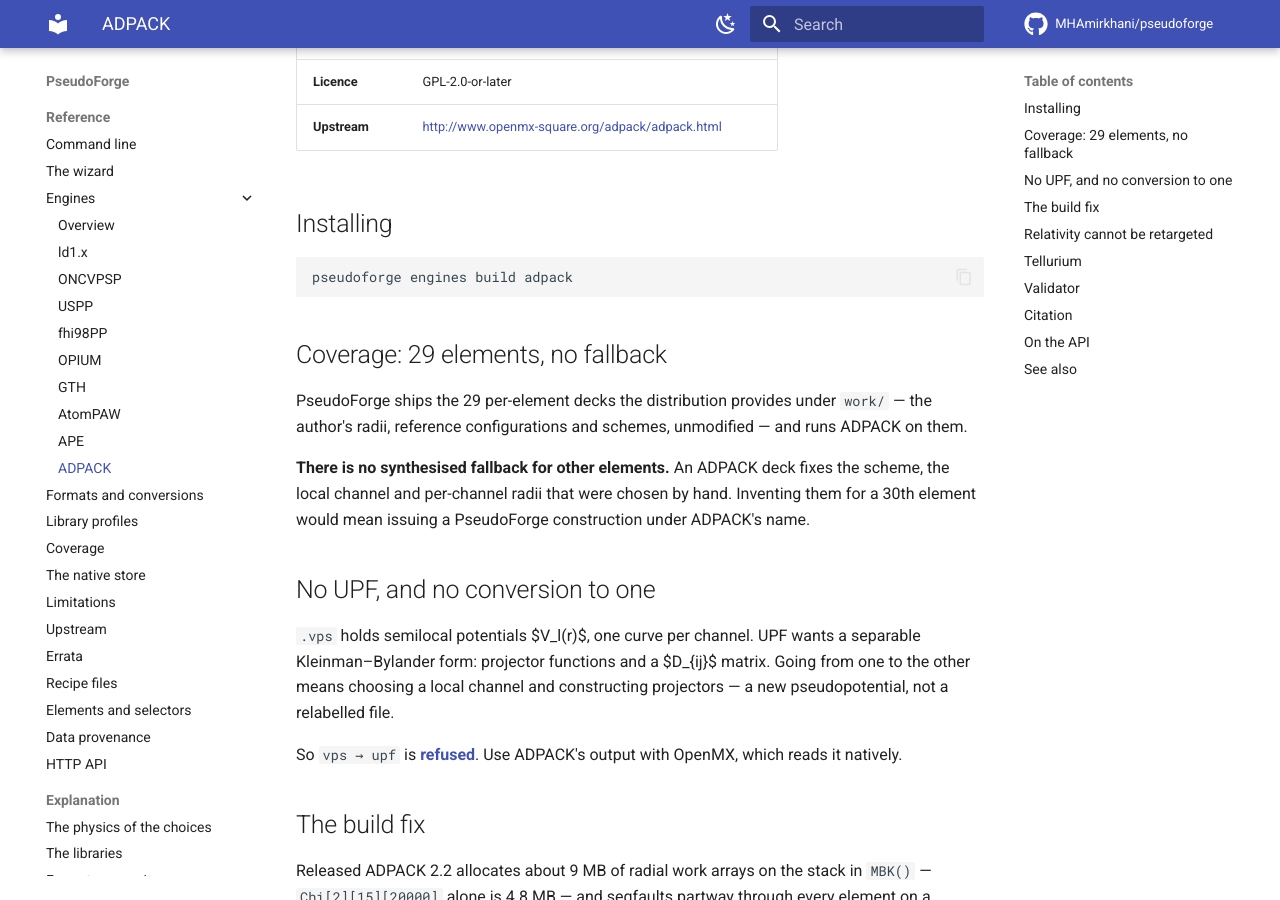
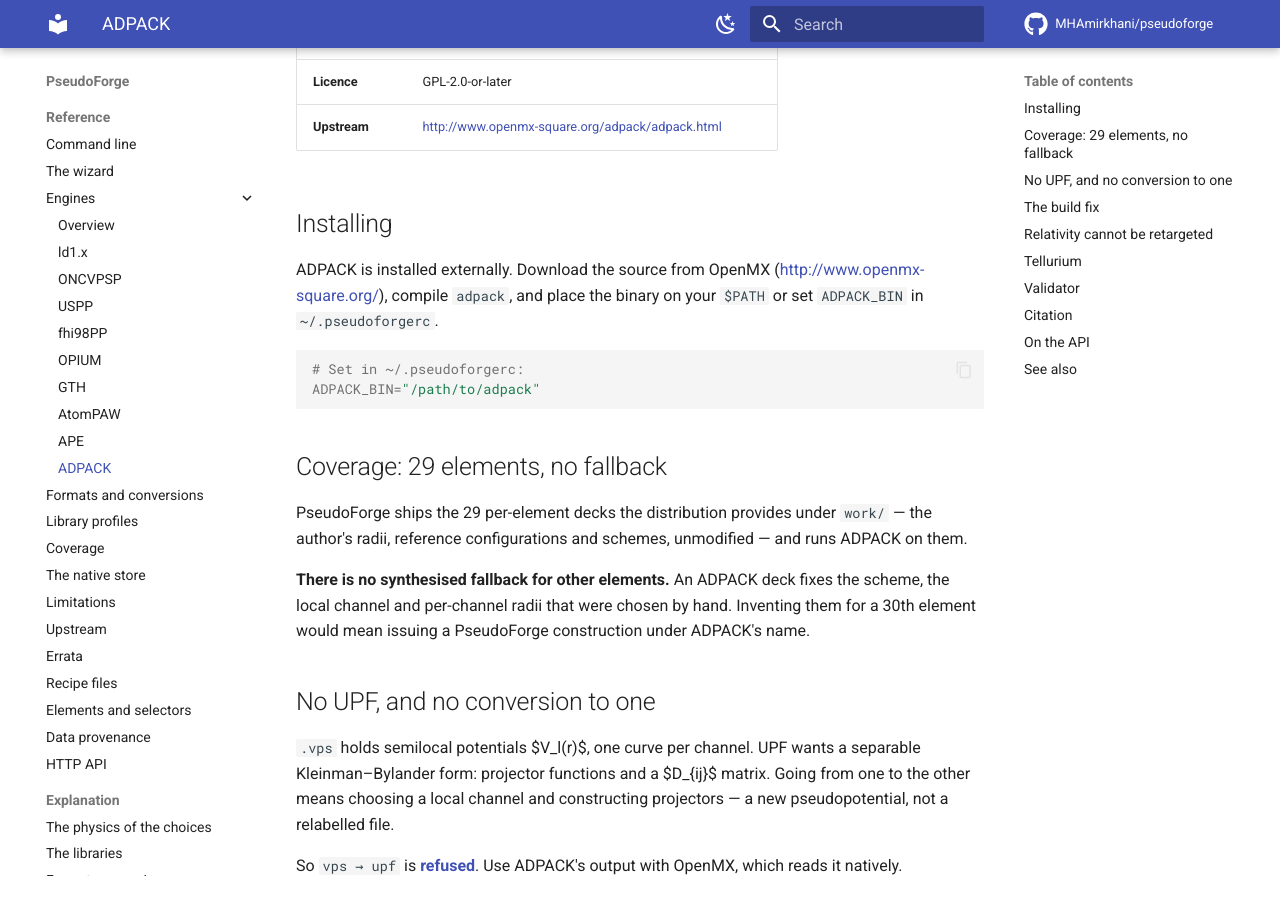
Before and after one commit to MHAmirkhani/PseudoForge, an MkDocs documentation site: the page built from docs/reference/engines/adpack.md, in a window 1280 px wide and 900 px high, scrolled down 395 px. Built offline with MkDocs 1.6.1 and Material for MkDocs 9.7.7, drawn with Linux system fonts in a browser that asks for light colours; comment, search, counter and statistics services are not loaded.

Commit message:
engines: clarify adpack is externally installed and update build_all

````diff
--- a/docs/reference/engines/adpack.md
+++ b/docs/reference/engines/adpack.md
@@ -14,8 +14,11 @@ Schlüter and MBK schemes.
 
 ## Installing
 
+ADPACK is installed externally. Download the source from OpenMX (<http://www.openmx-square.org/>), compile `adpack`, and place the binary on your `$PATH` or set `ADPACK_BIN` in `~/.pseudoforgerc`.
+
 ```bash
-pseudoforge engines build adpack
+# Set in ~/.pseudoforgerc:
+ADPACK_BIN="/path/to/adpack"
 ```
 
 ## Coverage: 29 elements, no fallback
````
Also changed, not shown: 3 other files.
